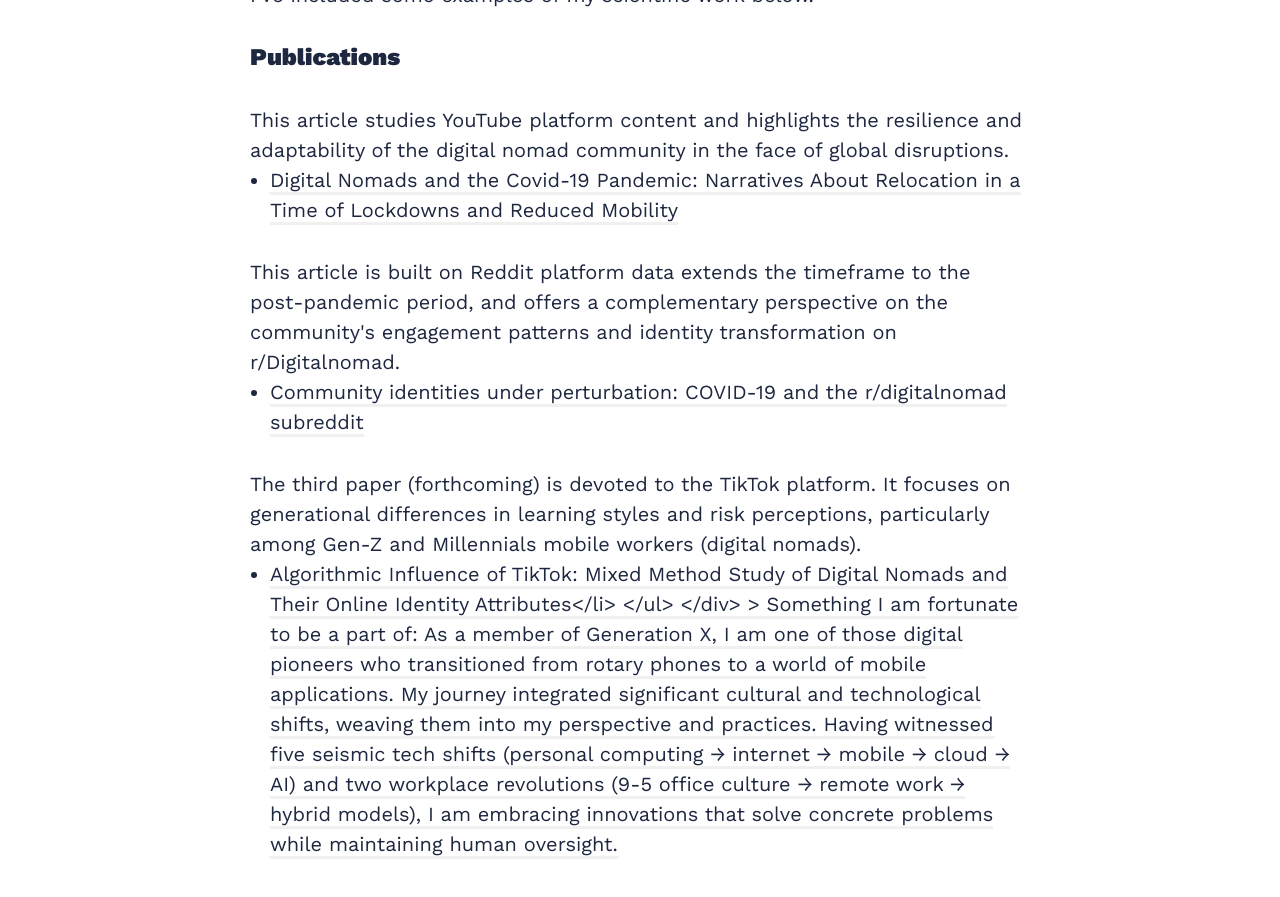
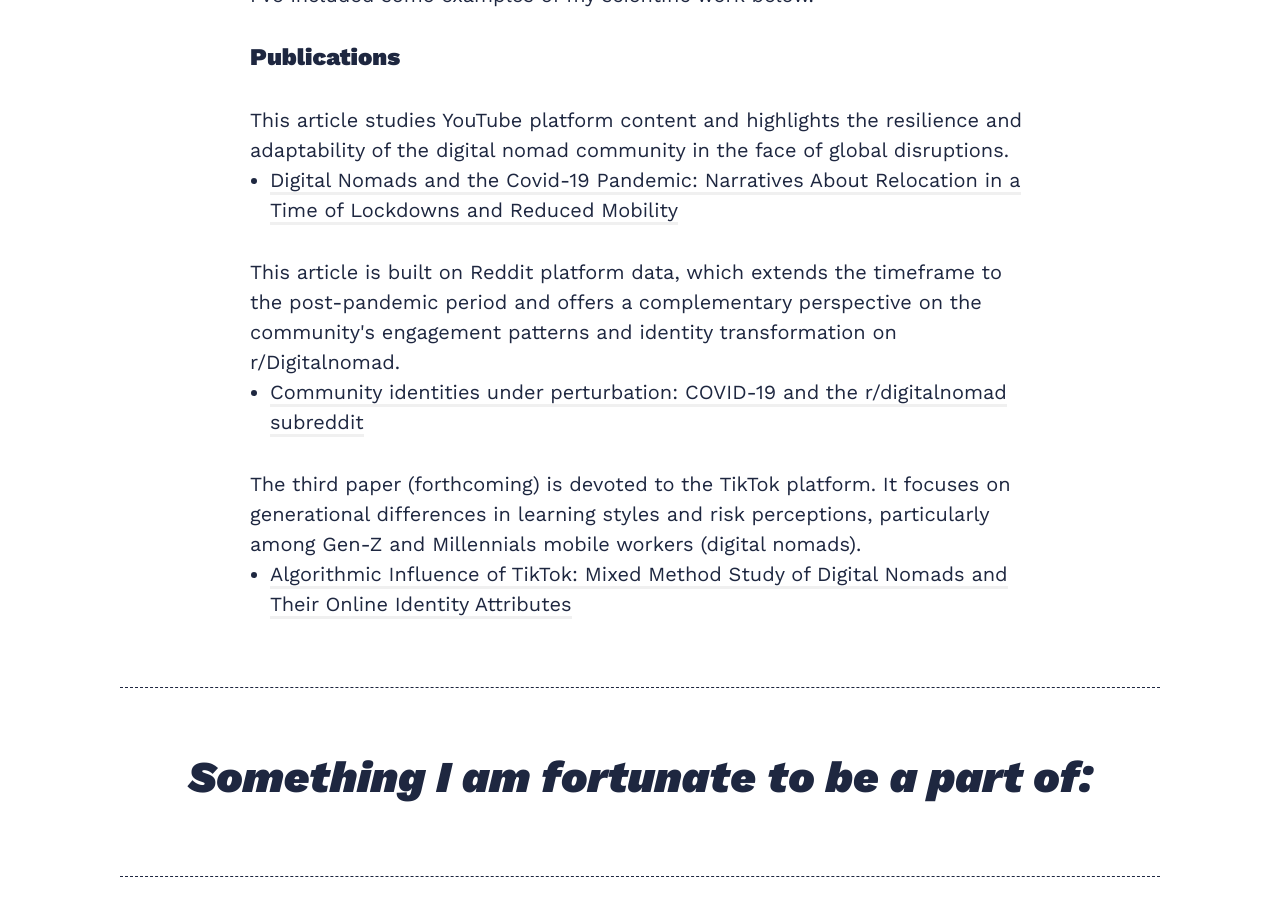
Before and after one commit to kargam0167/kargam0167.github.io, a Jekyll site: the page built from _pages/about.md, in a window 1280 px wide and 1400 px high, scrolled down 1723 px. Shown: the top 897 px of the window. Built offline with Jekyll 4.4.1, drawn with Linux system fonts in a browser that asks for light colours; nearby versions of some CDN libraries; some of the changed text lies outside the part shown; grey boxes are pictures that could not be loaded.

Commit message:
Update about.md

```diff
--- a/_pages/about.md
+++ b/_pages/about.md
@@ -18,16 +18,17 @@
       <li><a href="https://journals.sagepub.com/doi/full/10.1177/20563051221084958" target="_blank">Digital Nomads and the Covid-19 Pandemic: Narratives About Relocation in a Time of Lockdowns and Reduced Mobility </a></li>
     </ul>
 
-  This article is built on Reddit platform data extends the timeframe to the post-pandemic period, and offers a complementary perspective on the community's engagement patterns and identity transformation on r/Digitalnomad.
-  <ul>
+This article is built on Reddit platform data, which extends the timeframe to the post-pandemic period and offers a complementary perspective on the community's engagement patterns and identity transformation on r/Digitalnomad.
+    <ul>
       <li><a href="https://firstmonday.org/ojs/index.php/fm/article/view/12725/10744" target="_blank">Community identities under perturbation: COVID-19 and the r/digitalnomad subreddit</a></li>
   </ul>
   The third paper (forthcoming) is devoted to the TikTok platform. It focuses on generational differences in learning styles and risk perceptions, particularly among Gen-Z and Millennials mobile workers (digital nomads).
    <ul>
       <li><a href="https://www.dpublication.com/wp-content/uploads/2023/05/W29-837.pdf" target="_blank">Algorithmic Influence of TikTok: Mixed Method
-Study of Digital Nomads and Their Online Identity Attributes</li>
+Study of Digital Nomads and Their Online Identity Attributes</a></li>
     </ul>
   </div>
+
 > Something I am fortunate to be a part of:
 
 As a member of Generation X, I am one of those digital pioneers who transitioned from rotary phones to a world of mobile applications. My journey integrated significant cultural and technological shifts, weaving them into my perspective and practices.
@@ -35,13 +36,14 @@
 Having witnessed five seismic tech shifts (personal computing → internet → mobile → cloud → AI) and two workplace revolutions (9-5 office culture → remote work → hybrid models), I am embracing innovations that solve concrete problems while maintaining human oversight.
 
 <div class="gallery-box">
-  <div class="gallery">
-    <img src="/images/05-2.jpg" style="height: 400px; width: 600px;">
-       <em>Photo by <a href="https://unsplash.com/@wesley_squared?utm_content=creditCopyText&utm_medium=referral&utm_source=unsplash">Wesley Hilario</a> on <a href="https://unsplash.com/photos/person-holding-black-rotary-telephone-CNSH-JGEwtI?utm_content=creditCopyText&utm_medium=referral&utm_source=unsplash">Unsplash</a>
-</em>
-    <img src="/images/05-1.jpg" style="height: 400px; width: 600px;">
-     <em>Photo by <a href="https://unsplash.com/@austindistel?utm_content=creditCopyText&utm_medium=referral&utm_source=unsplash">Austin Distel</a> on <a href="https://unsplash.com/photos/person-using-both-laptop-and-smartphone-tLZhFRLj6nY?utm_content=creditCopyText&utm_medium=referral&utm_source=unsplash">Unsplash</a>
-     </em>
+  <div class="gallery" style="display: flex; flex-wrap: wrap;">
+    <div style="margin-right: 20px;">
+      <img src="/images/05-2.jpg" style="height: 400px; width: 600px;">
+      <em>Photo by <a href="https://unsplash.com/@wesley_squared?utm_content=creditCopyText&utm_medium=referral&utm_source=unsplash">Wesley Hilario</a> on <a href="https://unsplash.com/photos/person-holding-black-rotary-telephone-CNSH-JGEwtI?utm_content=creditCopyText&utm_medium=referral&utm_source=unsplash">Unsplash</a></em>
+    </div>
+    <div>
+      <img src="/images/05-1.jpg" style="height: 400px; width: 600px;">
+      <em>Photo by <a href="https://unsplash.com/@austindistel?utm_content=creditCopyText&utm_medium=referral&utm_source=unsplash">Austin Distel</a> on <a href="https://unsplash.com/photos/person-using-both-laptop-and-smartphone-tLZhFRLj6nY?utm_content=creditCopyText&utm_medium=referral&utm_source=unsplash">Unsplash</a></em>
+    </div>
   </div>
-
 </div>
```
